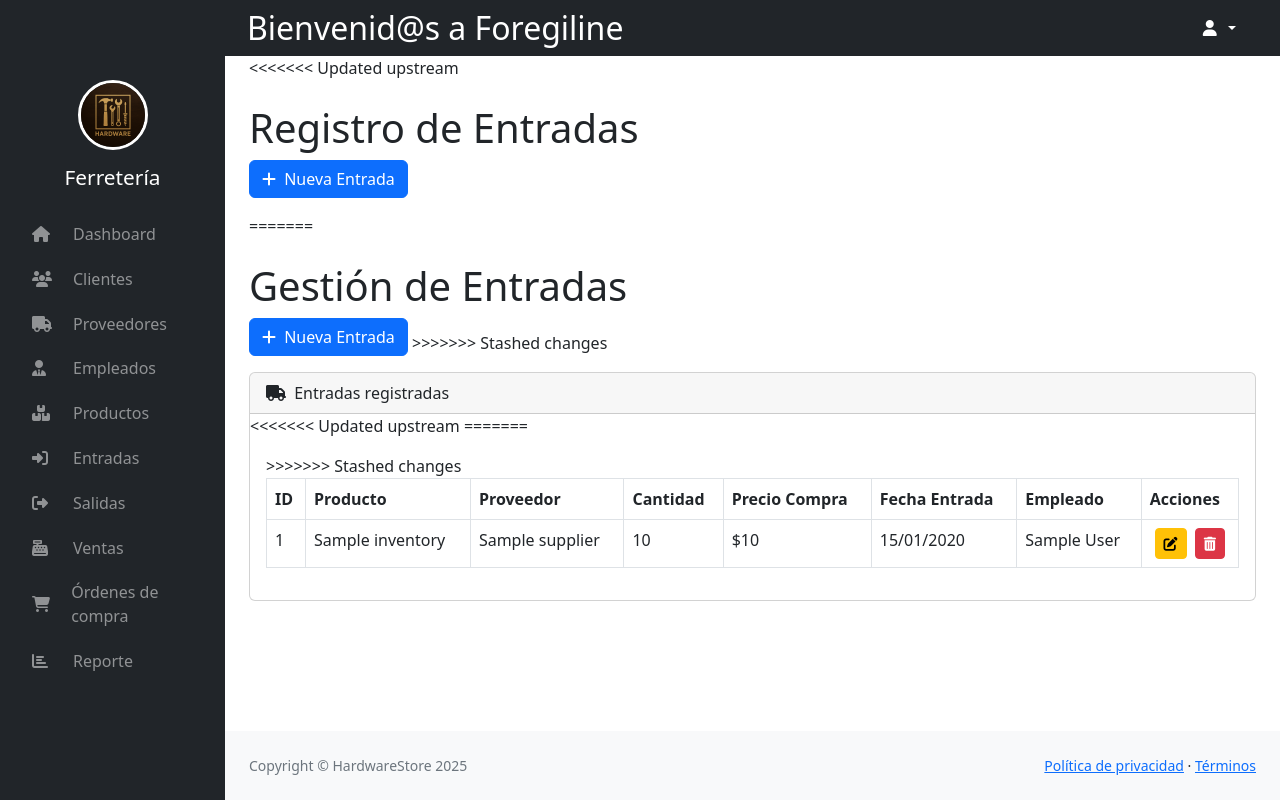
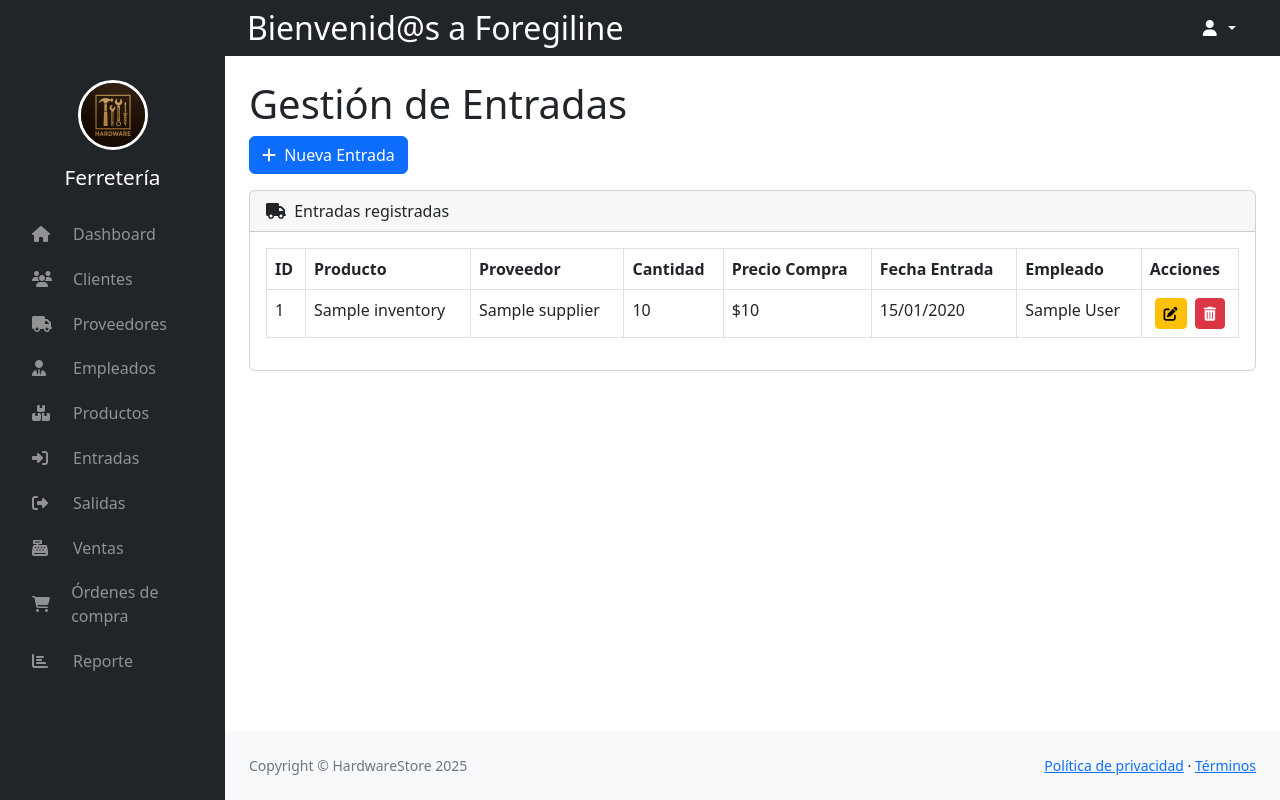
Before and after one commit to NicolleMelendez/Project-Hardware-Store, a Spring Boot app: page /entry in a window 1280 px wide. Run offline with Spring Boot 4, Linux system fonts and the light colour scheme; tables that the repository leaves empty hold one stand-in row (values such as "Sample post"); some of the project's set-up classes (security, data sources, template engines, error pages and the like) are left out, and stand-ins take their place; some libraries are stand-ins or nearby versions.

Commit message:
Fix Entry
se eliminan detalles de la vista entry

```diff
--- a/hardwareStore/src/main/resources/templates/entry/index.html
+++ b/hardwareStore/src/main/resources/templates/entry/index.html
@@ -14,19 +14,7 @@
   <div id="layoutSidenav_content">
     <main>
       <div class="container-fluid px-4">
-<<<<<<< Updated upstream
-        <h1 class="mt-4">Registro de Entradas</h1>
-
-        <div class="card-body">
-          <div class="mb-3">
-            <button type="button" class="btn btn-primary" data-bs-toggle="modal"
-                    data-bs-target="#entryModal" onclick="prepareNewEntry()">
-              <i class="fas fa-plus me-1"></i> Nueva Entrada
-            </button>
-          </div>
-=======
         <h1 class="mt-4">Gestión de Entradas</h1>
-
         <!-- Botón de Nueva Entrada -->
         <button type="button" class="btn btn-primary mb-3" data-bs-toggle="modal"
                 data-bs-target="#entryModal" onclick="prepareNewEntry()">
@@ -34,13 +22,12 @@
         </button>
 
         <!-- Tarjeta con la Tabla -->
->>>>>>> Stashed changes
         <div class="card mb-4">
           <div class="card-header">
             <i class="fas fa-truck me-1"></i>
             Entradas registradas
           </div>
-<<<<<<< Updated upstream
+
 
 
             <!-- Modal para formulario -->
@@ -98,10 +85,8 @@
             </div>
 
             <!-- Tabla de entradas -->
-=======
           <div class="card-body">
             <!-- Tabla de Entradas (DataTable) -->
->>>>>>> Stashed changes
             <div class="table-responsive">
               <table class="table table-bordered" id="dataTable" width="100%" cellspacing="0">
                 <thead>
```
